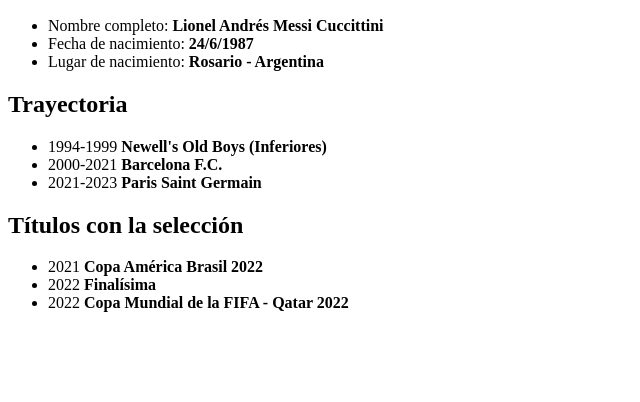
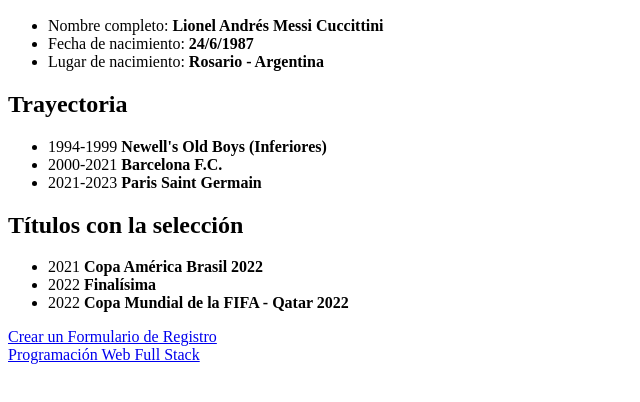
Before and after one commit to DhammoProgrammer/Entreg_N-mero1_NUCBA, a plain HTML site: page Index.html in a window 1280 px wide. Shown: the part 110-512 px from the top of the page, without its empty margins (0-640 px from the left). Drawn offline with Linux system fonts and the light colour scheme.

Commit message:
Corregí el Primer HTML

```diff
--- a/Index.html
+++ b/Index.html
@@ -28,5 +28,8 @@
         <li>2022 <strong>Finalísima</strong></li>
         <li>2022 <strong>Copa Mundial de la FIFA - Qatar 2022 </strong></li>
     </ul>
+
+    <a href="FormularioDeRegistro.html">Crear un Formulario de Registro</a><br>
+    <a href="ProgramaciónWebFullStack.html">Programación Web Full Stack</a>
 </body>
 </html>
```
